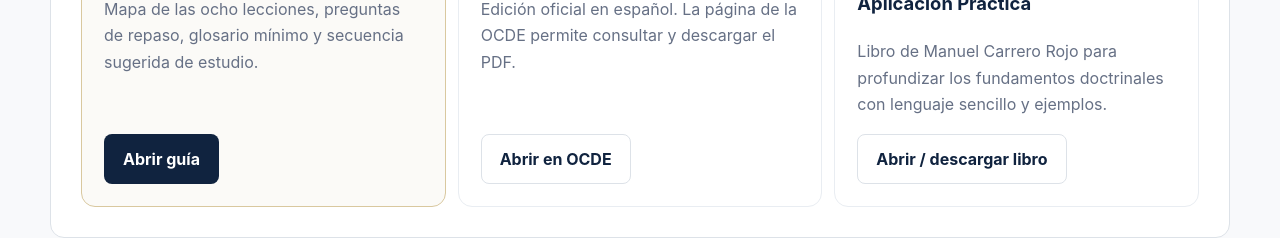
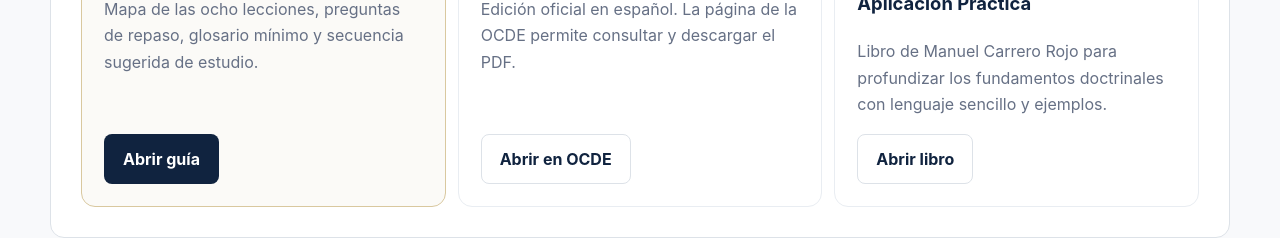
Before and after one commit to manuelcarrero-hash/transfer-pricing-insights-academy, a React (Vite) app: page /courses/j1 in a window 1280 px wide. Shown: the part 1280-1518 px from the top of the page. Built offline with nearby package versions, Linux system fonts and the light colour scheme.

Commit message:
copy: normalize J1 course resource CTAs

```diff
--- a/src/pages/CoursePage.tsx
+++ b/src/pages/CoursePage.tsx
@@ -53,7 +53,7 @@ export function CoursePage() {
               <span className="material-type">Lectura complementaria</span>
               <h3>Precios de Transferencia: Fundamentos Doctrinales y Aplicación Práctica</h3>
               <p>Libro de Manuel Carrero Rojo para profundizar los fundamentos doctrinales con lenguaje sencillo y ejemplos.</p>
-              <a className="button secondary" href={bookUrl} target="_blank" rel="noreferrer">Abrir / descargar libro</a>
+              <a className="button secondary" href={bookUrl} target="_blank" rel="noreferrer">Abrir libro</a>
             </article>
           </div>
         </div>
```
